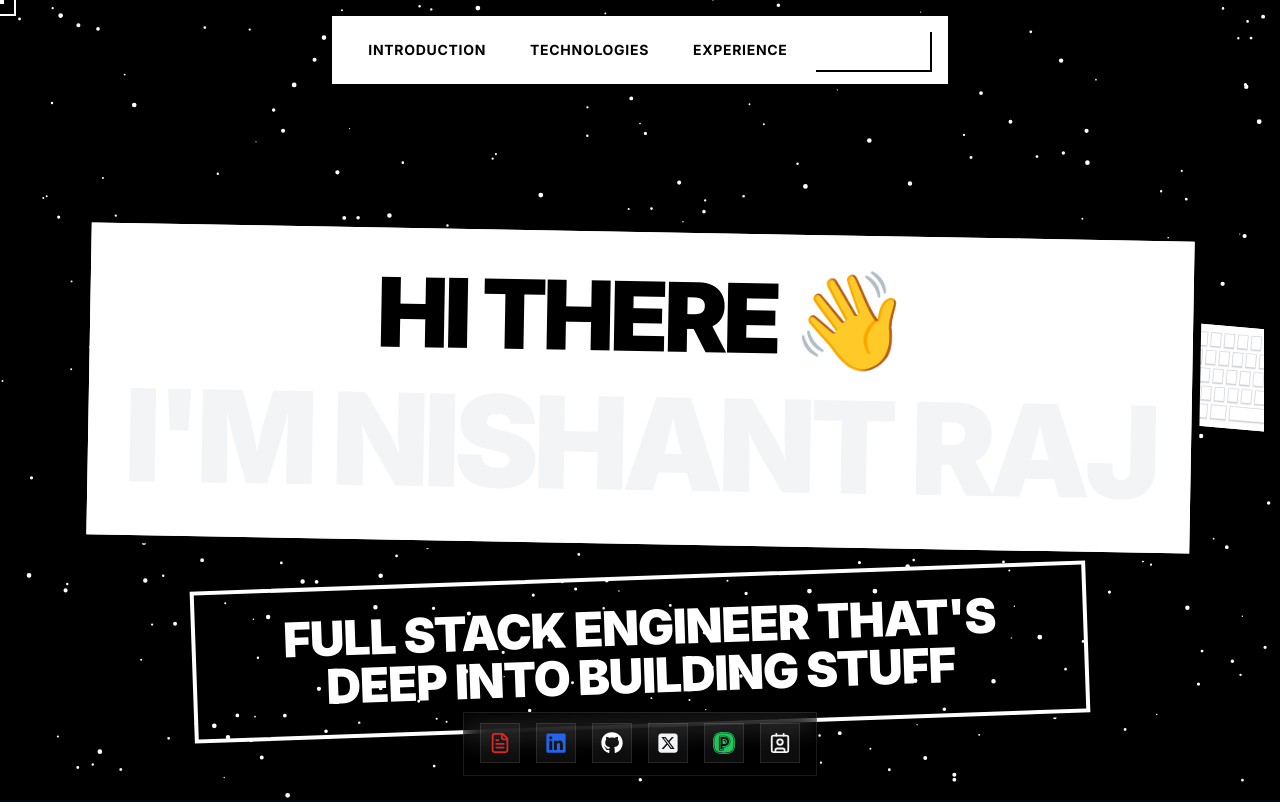
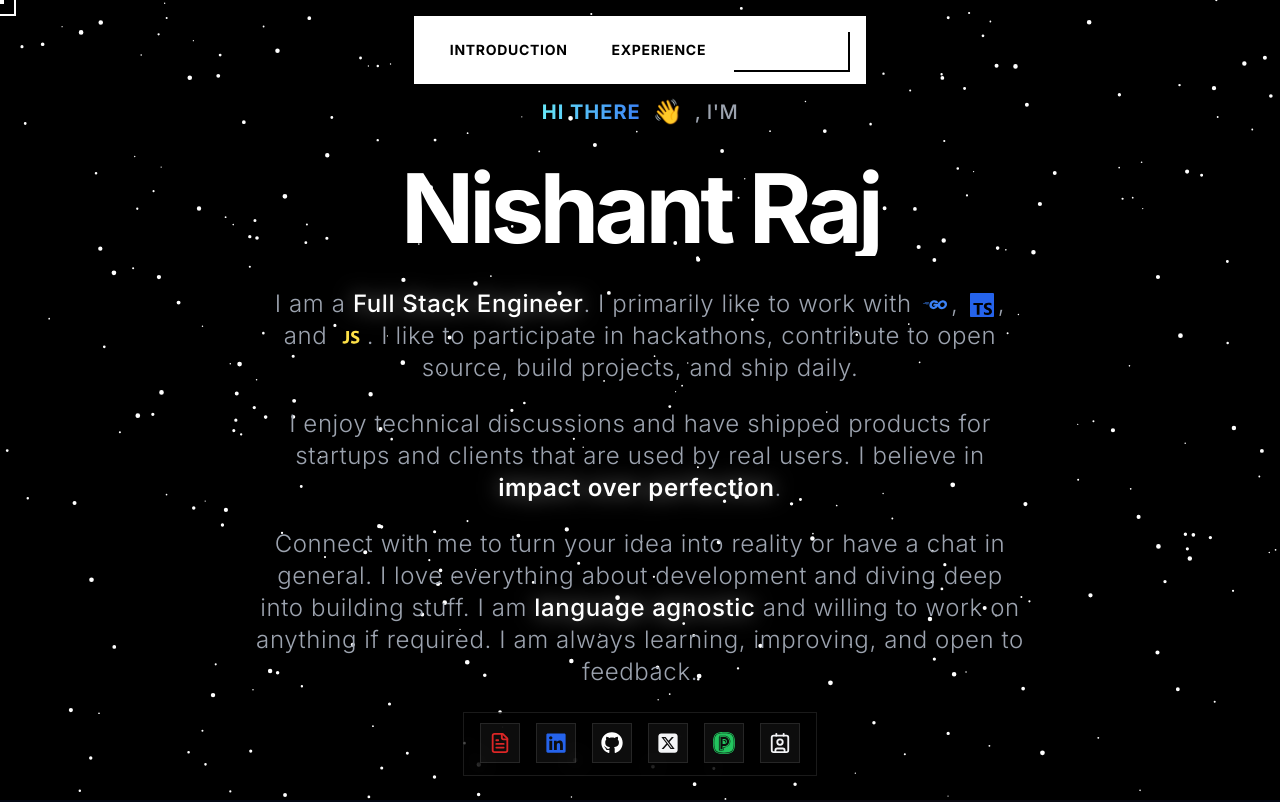
Before and after one commit to dawgdevv/portfolio, a React (Vite) app: page / in a window 1280 px wide. Shown: the top 802 px of the page. Built offline with nearby package versions, Linux system fonts and the light colour scheme.

Commit message:
feat: remove Tech component and update Navbar and Hero sections to reflect changes

```diff
--- a/src/App.jsx
+++ b/src/App.jsx
@@ -15,7 +15,6 @@ import Navbar from "./components/Navbar";
 import AnimatedCursor from "./components/AnimatedCursor";
 
 const Hero = lazy(() => import("./components/Hero"));
-const Tech = lazy(() => import("./components/Tech"));
 const Experience = lazy(() => import("./components/Experience"));
 const Project = lazy(() => import("./components/Project"));
 const Contact = lazy(() => import("./components/Contact"));
@@ -90,7 +89,6 @@ function App() {
       { id: "hero", label: "Introduction" },
       { id: "experience", label: "Experience" },
       { id: "projects", label: "Projects" },
-      { id: "tech", label: "Technologies" },
       { id: "github", label: "GitHub" },
     ],
     [],
@@ -204,12 +202,6 @@ function App() {
             <Project />
           </section>
           <section
-            id="tech"
-            className="w-full flex justify-center items-center py-16"
-          >
-            <Tech />
-          </section>
-          <section
             id="github"
             className="w-full flex justify-center items-center py-16"
           >
--- a/src/components/Hero.jsx
+++ b/src/components/Hero.jsx
@@ -1,133 +1,147 @@
 import { motion } from "framer-motion";
-import PropTypes from "prop-types";
-import SnowfallBackground from "./SnowfallBackground.jsx";
 
-const AnimatedText = ({ text, className, delay = 0 }) => {
-  const container = {
-    hidden: { opacity: 0, y: 20 },
-    visible: {
-      opacity: 1,
-      y: 0,
-      transition: {
-        delay: delay,
-        duration: 0.5,
-        ease: "easeOut",
-      },
-    },
-  };
+import { SiTypescript } from "react-icons/si";
 
+import { FaGolang } from "react-icons/fa6";
+import { DiJavascript1 } from "react-icons/di";
+
+const Hero = () => {
   return (
-    <motion.div
-      variants={container}
-      initial="hidden"
-      animate="visible"
-      className={className}
-    >
-      {text}
-    </motion.div>
-  );
-};
+    <div className="relative w-full min-h-screen flex items-center justify-center overflow-hidden -mt-10 lg:-mt-20">
+      {/* Background Glow */}
+      <motion.div
+        animate={{
+          scale: [1, 1.2, 1],
+          opacity: [0.3, 0.5, 0.3],
+        }}
+        transition={{
+          duration: 8,
+          repeat: Infinity,
+          ease: "easeInOut",
+        }}
+        className="absolute top-1/2 left-1/2 -translate-x-1/2 -translate-y-1/2 w-[500px] h-[500px] bg-orange-500/10 rounded-full blur-[120px] -z-10 pointer-events-none"
+      />
 
-const KeyboardIllustration = () => {
-  const rows = [
-    [1.5, 1, 1, 1, 1, 1, 1, 1, 1, 1, 1, 1, 1.5], // ~13u
-    [1.8, 1, 1, 1, 1, 1, 1, 1, 1, 1, 1, 1.2], // ~13u
-    [2, 1, 1, 1, 1, 1, 1, 1, 1, 1, 1], // ~12u
-    [2.3, 1, 1, 1, 1, 1, 1, 1, 1, 2], // ~12u
-    [1.5, 1.5, 1.5, 4, 1.5, 1.5, 1.5]  // Spacebar row
-  ];
+      <div className="relative z-10 max-w-7xl mx-auto px-6 flex flex-col items-center text-center">
+        <motion.div
+          initial={{ opacity: 0, y: 30 }}
+          animate={{ opacity: 1, y: 0 }}
+          transition={{ duration: 1, ease: "easeOut", staggerChildren: 0.2 }}
+          className="space-y-8"
+        >
+          <motion.div
+            initial={{ opacity: 0, scale: 0.5 }}
+            animate={{ opacity: 1, scale: 1 }}
+            transition={{
+              duration: 0.8,
+              type: "spring",
+              bounce: 0.5,
+            }}
+            className="flex items-center justify-center gap-3 mb-4"
+          >
+            <span className="text-lg md:text-xl font-bold bg-gradient-to-r from-cyan-300 to-blue-500 bg-clip-text text-transparent uppercase tracking-wider">
+              Hi there
+            </span>
+            <motion.span
+              animate={{
+                rotate: [0, 14, -8, 14, -4, 10, 0, 0],
+                scale: [1, 1.2, 1],
+              }}
+              transition={{
+                duration: 2.5,
+                repeat: Infinity,
+                repeatDelay: 1,
+                ease: "easeInOut",
+              }}
+              className="text-2xl origin-bottom-right cursor-default"
+            >
+              👋
+            </motion.span>
+            <span className="text-lg md:text-xl text-gray-400 font-medium tracking-wide uppercase">
+              , I&apos;m
+            </span>
+          </motion.div>
 
-  return (
-    <div className="hidden xl:block absolute left-[100%] top-1/2 -translate-y-1/2 -translate-x-8 z-0">
-      {/* Wire Suspension */}
-      <svg className="absolute -top-12 -left-12 w-24 h-24 pointer-events-none z-0" style={{ overflow: 'visible' }}>
-        <path
-          d="M -20 -10 Q 10 20 40 40"
-          fill="none"
-          stroke="currentColor"
-          strokeWidth="3"
-          className="text-black dark:text-white"
-        />
-      </svg>
+          <h1 className="text-5xl md:text-7xl lg:text-8xl font-bold tracking-tighter text-white mb-8 overflow-hidden">
+            {"Nishant Raj".split("").map((char, index) => (
+              <motion.span
+                key={index}
+                initial={{ y: 100, opacity: 0 }}
+                animate={{ y: 0, opacity: 1 }}
+                transition={{
+                  duration: 0.8,
+                  delay: index * 0.05 + 0.5,
+                  type: "spring",
+                  bounce: 0.4,
+                }}
+                className="inline-block hover:text-cyan-400 transition-colors duration-300 cursor-default"
+                whileHover={{
+                  y: -10,
+                  rotate: Math.random() * 10 - 5,
+                  transition: { duration: 0.2 },
+                }}
+              >
+                {char === " " ? "\u00A0" : char}
+              </motion.span>
+            ))}
+          </h1>
 
-      <div className="bg-white dark:bg-zinc-800 p-2 border-2 border-white hover:border-black shadow-neo rounded-lg transform rotate-[5deg] hover:rotate-2 transition-transform duration-500 scale-75 origin-top-left relative z-10">
-        <div className="flex flex-col gap-1">
-          {rows.map((row, rowIndex) => (
-            <div key={rowIndex} className="flex gap-1 justify-center">
-              {row.map((width, keyIndex) => (
-                <motion.div
-                  key={`${rowIndex}-${keyIndex}`}
-                  initial={{ y: 0 }}
-                  animate={{ y: [0, 2, 0] }}
-                  transition={{
-                    duration: 0.15,
-                    repeat: Infinity,
-                    repeatDelay: Math.random() * 5 + 2,
-                    delay: Math.random() * 2,
-                  }}
-                  className="h-4 md:h-5 bg-gray-100 dark:bg-zinc-700 border-b-2 border-r border-l border-t border-gray-300 dark:border-zinc-600 rounded bg-white shadow-sm"
-                  style={{ width: `${width * 14}px` }}
-                />
-              ))}
-            </div>
-          ))}
-        </div>
+          <motion.div
+            initial={{ opacity: 0, y: 20 }}
+            animate={{ opacity: 1, y: 0 }}
+            transition={{ delay: 0.4, duration: 0.8 }}
+            className="text-lg md:text-xl lg:text-2xl text-gray-400 max-w-3xl mx-auto font-light leading-relaxed tracking-wide space-y-6"
+          >
+            <p>
+              I am a{" "}
+              <span className="text-white drop-shadow-[0_0_10px_rgba(255,255,255,0.5)] font-medium">
+                Full Stack Engineer
+              </span>
+              . I primarily like to work with{" "}
+              <span className="inline-flex align-middle">
+                <FaGolang className="text-blue-500 mx-1" />
+              </span>
+              ,{" "}
+              <span className="inline-flex align-middle">
+                <SiTypescript className="text-blue-600 mx-1" />
+              </span>
+              , and{" "}
+              <span className="inline-flex align-middle">
+                <DiJavascript1 className="text-yellow-300 mx-1" />
+              </span>
+              . I like to participate in hackathons, contribute to open source,
+              build projects, and ship daily.
+            </p>
+            <p>
+              I enjoy technical discussions and have shipped products for
+              startups and clients that are used by real users. I believe in{" "}
+              <span className="text-white drop-shadow-[0_0_10px_rgba(255,255,255,0.5)] font-semibold">
+                impact over perfection
+              </span>
+              .
+            </p>
+            <p>
+              Connect with me to turn your idea into reality or have a chat in
+              general. I love everything about development and diving deep into
+              building stuff. I am{" "}
+              <span className="text-white drop-shadow-[0_0_10px_rgba(255,255,255,0.5)] font-medium">
+                language agnostic
+              </span>{" "}
+              and willing to work on anything if required. I am always learning,
+              improving, and open to feedback.
+            </p>
+          </motion.div>
+
+          <motion.div
+            initial={{ opacity: 0, y: 20 }}
+            animate={{ opacity: 1, y: 0 }}
+            transition={{ delay: 0.6, duration: 0.8 }}
+            className="pt-8"
+          ></motion.div>
+        </motion.div>
       </div>
     </div>
   );
 };
 
-function Hero() {
-  return (
-    <div className="relative w-full flex items-center justify-center overflow-hidden min-h-screen">
-      <SnowfallBackground />
-
-      {/* Simplified background for Neo Brutalism */}
-
-
-      <div className="relative z-10 max-w-7xl mx-auto px-6 py-20 lg:py-32 w-full h-full flex flex-col justify-center items-center text-center">
-
-        {/* Main Heading Group */}
-        <div className="space-y-8 mb-12 relative w-full flex flex-col items-center">
-
-          {/* Keyboard Decoration - Positioned relative to the main block container */}
-          <div className="relative inline-block">
-            <div className="inline-block bg-white dark:bg-zinc-900 p-8 border-4 border-white hover:border-black shadow-neo-lg transform rotate-1 hover:rotate-0 transition-transform duration-300 relative z-10">
-              <AnimatedText
-                text="HI THERE 👋"
-                className="text-5xl md:text-7xl lg:text-8xl font-black text-black dark:text-white tracking-tighter mb-4"
-                delay={0}
-              />
-              <AnimatedText
-                text="I'M NISHANT RAJ"
-                className="text-6xl md:text-8xl lg:text-9xl font-black text-accent-color tracking-tighter uppercase"
-                delay={0.1}
-              />
-            </div>
-            {/* Render Keyboard Side Visual (Desktop Only) */}
-            <KeyboardIllustration />
-          </div>
-
-
-          <div className="flex justify-center">
-            <div className="bg-accent-color p-6 border-4 border-white hover:border-black shadow-neo transform -rotate-2 hover:rotate-0 transition-transform duration-300 max-w-4xl relative z-10">
-              <AnimatedText
-                text="FULL STACK ENGINEER THAT'S DEEP INTO BUILDING STUFF"
-                className="text-2xl md:text-4xl lg:text-5xl font-black text-white tracking-tight leading-tight uppercase"
-                delay={0.2}
-              />
-            </div>
-          </div>
-        </div>
-      </div>
-    </div>
-  );
-}
-
-AnimatedText.propTypes = {
-  text: PropTypes.string.isRequired,
-  className: PropTypes.string,
-  delay: PropTypes.number,
-};
-
 export default Hero;
--- a/src/components/Navbar.jsx
+++ b/src/components/Navbar.jsx
@@ -7,7 +7,7 @@ function Navbar({ activeSection, onNavClick }) {
 
   const navItems = [
     { id: "hero", label: "Introduction" },
-    { id: "tech", label: "Technologies" },
+
     { id: "experience", label: "Experience" },
     { id: "projects", label: "Projects" },
   ];
@@ -22,14 +22,14 @@ function Navbar({ activeSection, onNavClick }) {
       >
         <div className="container mx-auto px-4 py-3">
           <div className="flex items-center justify-between">
-
             {/* Desktop menu */}
             <div className="hidden md:flex space-x-2 relative">
               {navItems.map((item) => (
                 <motion.button
                   key={item.id}
                   onClick={() => onNavClick(item.id)}
-                  className={`relative z-10 px-4 py-2 text-sm font-bold uppercase tracking-wider border-2 border-white hover:border-black transition-all ${activeSection === item.id
+                  className={`relative z-10 px-4 py-2 text-sm font-bold uppercase tracking-wider border-2 border-white hover:border-black transition-all ${
+                    activeSection === item.id
                       ? "bg-accent-color text-white shadow-neo-sm"
                       : "bg-white text-black hover:bg-gray-100 hover:shadow-neo-sm"
                   }`}
@@ -98,7 +98,8 @@ function Navbar({ activeSection, onNavClick }) {
                       onNavClick(item.id);
                       setIsOpen(false);
                     }}
-                    className={`block w-full text-center px-4 py-3 text-sm font-bold uppercase border-2 border-white hover:border-black transition-all ${activeSection === item.id
+                    className={`block w-full text-center px-4 py-3 text-sm font-bold uppercase border-2 border-white hover:border-black transition-all ${
+                      activeSection === item.id
                         ? "bg-accent-color text-white shadow-neo-sm"
                         : "bg-white text-black shadow-neo-sm hover:translate-x-1"
                     }`}
--- a/src/components/Project.jsx
+++ b/src/components/Project.jsx
@@ -31,13 +31,30 @@ export default function Project() {
             >
               <div
                 onClick={() => toggleProject(index)}
-                className="flex items-center justify-between p-6 h-[80px] bg-white dark:bg-zinc-900 cursor-pointer group"
+                className="flex flex-col md:flex-row items-start md:items-center justify-between p-6 bg-white dark:bg-zinc-900 cursor-pointer group gap-4"
               >
-                <h3 className="font-black text-2xl md:text-3xl text-black dark:text-white uppercase tracking-tighter truncate pr-4 flex-1">
-                  {project.name}
-                </h3>
+                <div className="flex flex-col gap-3 flex-1 min-w-0">
+                  <h3 className="font-black text-2xl md:text-3xl text-black dark:text-white uppercase tracking-tighter truncate w-full">
+                    {project.name}
+                  </h3>
+                  <div className="flex flex-wrap gap-2">
+                    {project.technologies?.slice(0, 5).map((tech, i) => (
+                      <span
+                        key={i}
+                        className="px-2 py-0.5 text-[10px] font-bold uppercase bg-gray-100 dark:bg-zinc-800 text-gray-600 dark:text-gray-300 border border-transparent shadow-sm"
+                      >
+                        {tech}
+                      </span>
+                    ))}
+                    {project.technologies?.length > 5 && (
+                      <span className="px-2 py-0.5 text-[10px] font-bold text-gray-400">
+                        +{project.technologies.length - 5}
+                      </span>
+                    )}
+                  </div>
+                </div>
 
-                <div className="flex items-center gap-3 sm:gap-4">
+                <div className="flex items-center gap-3 sm:gap-4 shrink-0 self-end md:self-center">
                   <div
                     className="flex items-center gap-2 mr-2"
                     onClick={(e) => e.stopPropagation()}
--- a/src/components/Tech.jsx
+++ /dev/null
@@ -1,200 +0,0 @@
-import { RiReactjsLine } from "react-icons/ri";
-import { TbBrandNextjs } from "react-icons/tb";
-import {
-  SiTailwindcss,
-  SiMongodb,
-  SiPostgresql,
-  SiUbuntu,
-  SiSolidity,
-  SiRedis,
-  SiFastapi,
-  SiTypescript,
-} from "react-icons/si";
-
-import { FaGitAlt, FaAws, FaPython } from "react-icons/fa";
-import { FaGolang } from "react-icons/fa6";
-import { DiNodejs, DiJavascript1, DiDocker } from "react-icons/di";
-
-import PropTypes from "prop-types";
-import SnowfallBackground from "./SnowfallBackground.jsx";
-
-const techStack = [
-  {
-    Icon: DiJavascript1,
-    color: "text-yellow-300",
-    url: "https://developer.mozilla.org/en-US/docs/Web/JavaScript",
-  },
-  {
-    Icon: SiTypescript,
-    color: "text-blue-600",
-    url: "https://www.typescriptlang.org/",
-  },
-  {
-    Icon: FaPython,
-    color: "text-blue-500",
-    url: "https://www.python.org/",
-  },
-  {
-    Icon: RiReactjsLine,
-    color: "text-cyan-600",
-    url: "https://react.dev/blog/2023/03/16/introducing-react-dev",
-  },
-  { Icon: TbBrandNextjs, color: "text-white", url: "https://nextjs.org/docs" },
-  {
-    Icon: SiTailwindcss,
-    color: "text-cyan-600",
-    url: "https://tailwindcss.com/docs",
-  },
-  {
-    Icon: DiNodejs,
-    color: "text-green-500",
-    url: "https://nodejs.org/en/docs/",
-  },
-  {
-    Icon: SiFastapi,
-    color: "text-teal-500",
-    url: "https://fastapi.tiangolo.com/",
-  },
-  {
-    Icon: SiMongodb,
-    color: "text-green-700",
-    url: "https://docs.mongodb.com/",
-  },
-  {
-    Icon: SiPostgresql,
-    color: "text-cyan-700",
-    url: "https://www.postgresql.org/docs/",
-  },
-  {
-    Icon: SiRedis,
-    color: "text-red-600",
-    url: "https://redis.io/",
-  },
-  {
-    Icon: FaAws,
-    color: "text-orange-500",
-    url: "https://aws.amazon.com/",
-  },
-  {
-    Icon: DiDocker,
-    color: "text-blue-500",
-    url: "https://docs.docker.com/",
-  },
-  {
-    Icon: SiUbuntu,
-    color: "text-orange-600",
-    url: "https://ubuntu.com/",
-  },
-  {
-    Icon: FaGolang,
-    color: "text-blue-500",
-    url: "https://golang.org/doc/",
-  },
-  {
-    Icon: FaGitAlt,
-    color: "text-red-500",
-    url: "https://git-scm.com/doc",
-  },
-  {
-    Icon: SiSolidity,
-    color: "text-blue-500",
-    url: "https://docs.soliditylang.org/",
-  },
-];
-
-const TechIcon = ({ Icon, color, url }) => (
-  <div className="rounded-2xl border-4 border-neutral-800 p-4">
-    <a href={url} target="_blank" rel="noopener noreferrer">
-      <Icon className={`text-6xl ${color}`} />
-    </a>
-  </div>
-);
-
-TechIcon.propTypes = {
-  Icon: PropTypes.elementType.isRequired,
-  color: PropTypes.string.isRequired,
-  url: PropTypes.string.isRequired,
-};
-
-function Tech() {
-  // Organize tech stack into categories for better "stacked" presentation
-  const techCategories = [
-    {
-      title: "Frontend",
-      techs: techStack.filter((t) =>
-        [
-          RiReactjsLine,
-          TbBrandNextjs,
-          SiTailwindcss,
-          DiJavascript1,
-          SiTypescript,
-        ].includes(t.Icon),
-      ),
-    },
-    {
-      title: "Backend & DB",
-      techs: techStack.filter((t) =>
-        [
-          DiNodejs,
-          SiFastapi,
-          SiMongodb,
-          SiPostgresql,
-          SiRedis,
-          FaPython,
-          FaGolang,
-        ].includes(t.Icon),
-      ),
-    },
-    {
-      title: "DevOps & Tools",
-      techs: techStack.filter((t) =>
-        [FaAws, DiDocker, SiUbuntu, FaGitAlt, SiSolidity].includes(t.Icon),
-      ),
-    },
-  ];
-
-  return (
-    <div className="flex flex-col justify-center items-center relative px-4 py-10 max-w-4xl mx-auto">
-      <SnowfallBackground />
-      <h2 className="mb-16 text-4xl md:text-5xl font-black text-center uppercase tracking-tighter text-black dark:text-white">
-        Technologies
-      </h2>
-
-      <div className="w-full grid gap-8">
-        {techCategories.map((category, catIndex) => (
-          <div
-            key={catIndex}
-            className="bg-white dark:bg-zinc-900 border-4 border-white hover:border-black shadow-neo p-6 relative group overflow-hidden"
-          >
-            {/* Hover Accent Background */}
-            <div className="absolute inset-0 bg-accent-color opacity-0 group-hover:opacity-5 transition-opacity pointer-events-none"></div>
-
-            <h3 className="text-xl font-black uppercase tracking-tight text-black dark:text-white mb-6 flex items-center gap-2 relative z-10">
-              <span className="w-10 h-1 bg-black dark:bg-white"></span>
-              {category.title}
-            </h3>
-
-            <div className="flex flex-wrap gap-4 relative z-10">
-              {category.techs.map((tech, index) => (
-                <a
-                  key={index}
-                  href={tech.url}
-                  target="_blank"
-                  rel="noopener noreferrer"
-                  className="p-3 bg-gray-50 dark:bg-zinc-800 border-2 border-transparent hover:border-gray-200 dark:hover:border-zinc-700 rounded-lg"
-                  title={tech.url}
-                >
-                  <tech.Icon
-                    className={`text-3xl ${tech.color} drop-shadow-sm`}
-                  />
-                </a>
-              ))}
-            </div>
-          </div>
-        ))}
-      </div>
-    </div>
-  );
-}
-
-export default Tech;
--- a/src/components/ThemeSwitcher.jsx
+++ /dev/null
@@ -1,43 +0,0 @@
-import { useState, useEffect } from "react";
-import { motion } from "framer-motion";
-import { FiSun, FiMoon } from "react-icons/fi";
-
-export default function ThemeSwitcher() {
-  const [theme, setTheme] = useState("dark");
-
-  useEffect(() => {
-    const savedTheme = localStorage.getItem("portfolio-theme");
-    if (savedTheme) {
-      setTheme(savedTheme);
-      document.documentElement.classList.toggle(
-        "light-theme",
-        savedTheme === "light"
-      );
-    }
-  }, []);
-
-  const toggleTheme = () => {
-    const newTheme = theme === "dark" ? "light" : "dark";
-    setTheme(newTheme);
-    localStorage.setItem("portfolio-theme", newTheme);
-    document.documentElement.classList.toggle(
-      "light-theme",
-      newTheme === "light"
-    );
-  };
-
-  return (
-    <motion.button
-      whileHover={{ scale: 1.1, rotate: 10 }}
-      whileTap={{ scale: 0.9, rotate: -10 }}
-      onClick={toggleTheme}
-      className="fixed top-4 right-4 z-50 bg-white border-2 border-white hover:border-black shadow-neo p-2 hover:shadow-neo-lg transition-all"
-    >
-      {theme === "dark" ? (
-        <FiSun className="text-xl text-black" />
-      ) : (
-        <FiMoon className="text-xl text-black" />
-      )}
-    </motion.button>
-  );
-}
```
Lines whose indentation alone changed are shown as unchanged.
